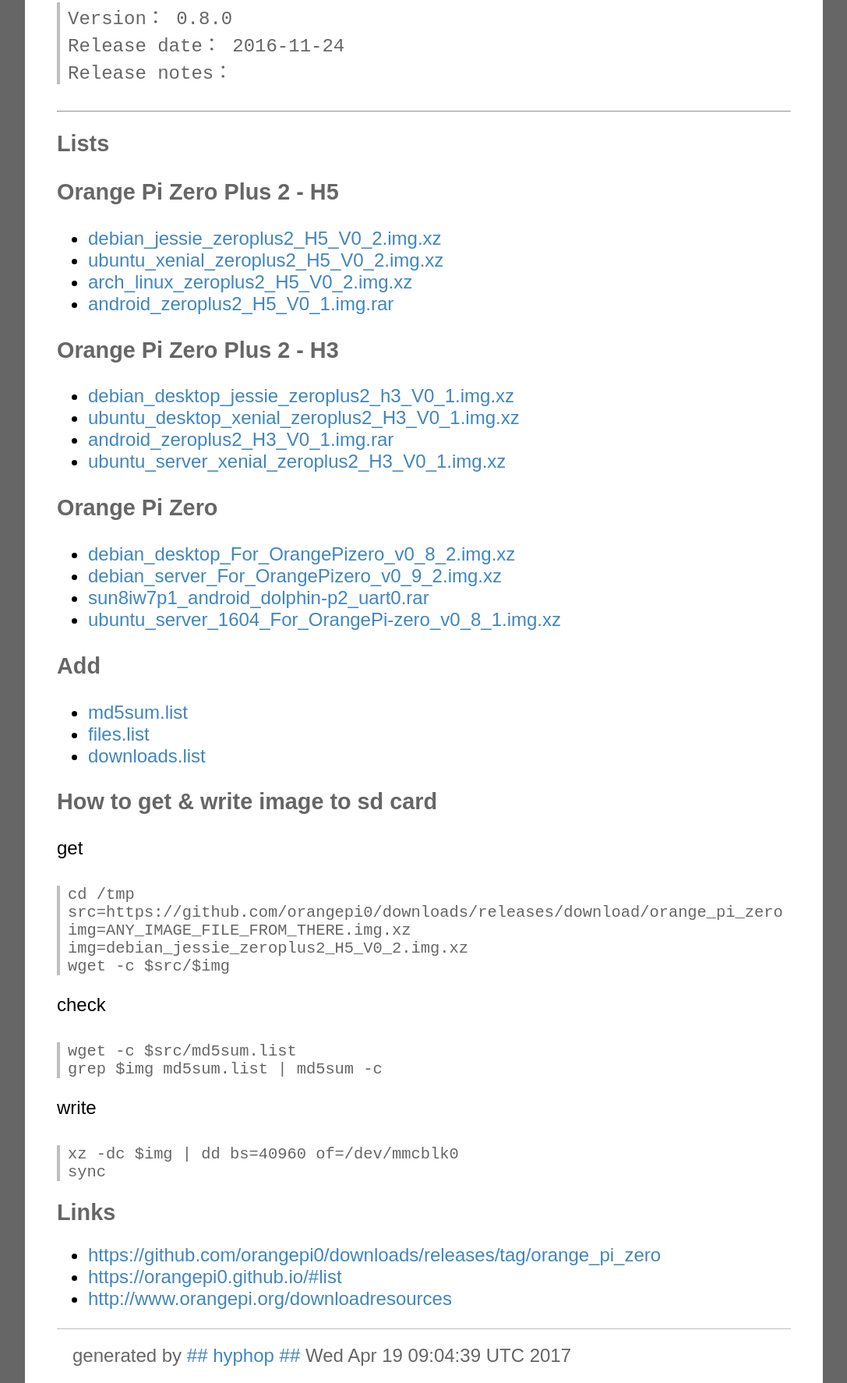
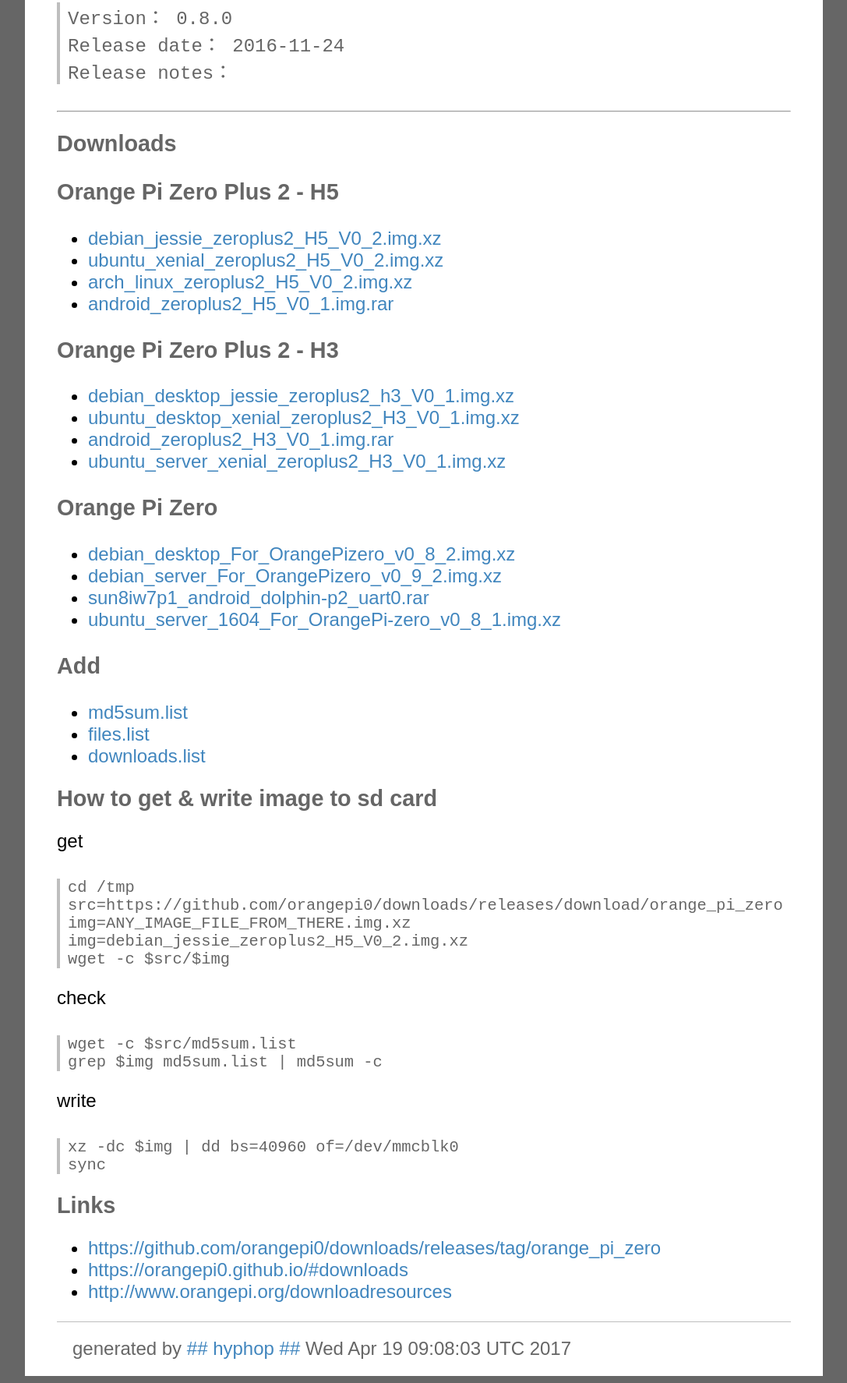
Before and after one commit to orangepi0/orangepi0.github.io, a plain HTML site: page orange_pi_zero_h2_h3_h5.html in a window 1280 px wide. Shown: the part 6632-8406 px from the top of the page at 78% size, without its empty margins (96-1183 px from the left). Drawn offline with Linux system fonts and the light colour scheme.

Commit message:
Wed Apr 19 16:08:06 ICT 2017

```diff
--- a/orange_pi_zero_h2_h3_h5.html
+++ b/orange_pi_zero_h2_h3_h5.html
@@ -390,7 +390,7 @@ Release notesusername(root/orangepi), password(orangepi)
 
 <hr />
 
-<h2><a name='lists'></a>Lists</h2>
+<h2><a name='downloads'></a>Downloads</h2>
 
 <h3><a name='orange_pi_zero_plus_2_h5'></a>Orange Pi Zero Plus 2 - H5</h3>
 
@@ -427,7 +427,7 @@ Release notesusername(root/orangepi), password(orangepi)
 <li><a href="https://github.com/orangepi0/downloads/releases/download/orange_pi_zero/downloads.list">downloads.list</a></li>
 </ul>
 
-<h3><a name='how_to_get_write_image_to_sd_card'></a>How to get &amp; write image to sd card</h3>
+<h2><a name='how_to_get_write_image_to_sd_card'></a>How to get &amp; write image to sd card</h2>
 
 <p>get</p>
 
@@ -454,7 +454,7 @@ sync
 
 <ul>
 <li><a href="https://github.com/orangepi0/downloads/releases/tag/orange_pi_zero">https://github.com/orangepi0/downloads/releases/tag/orange_pi_zero</a></li>
-<li><a href="https://orangepi0.github.io/#list">https://orangepi0.github.io/#list</a></li>
+<li><a href="https://orangepi0.github.io/#downloads">https://orangepi0.github.io/#downloads</a></li>
 <li><a href="http://www.orangepi.org/downloadresources">http://www.orangepi.org/downloadresources</a></li>
 </ul>
     <div class="bottom">
@@ -463,7 +463,7 @@ sync
     <a href="https://github.com/hyphop">
     ## hyphop ##
     </a>
-    Wed Apr 19 09:04:39 UTC 2017
+    Wed Apr 19 09:08:03 UTC 2017
     </div>
 
 <div>
```
Also changed, not shown: 1 other file.
